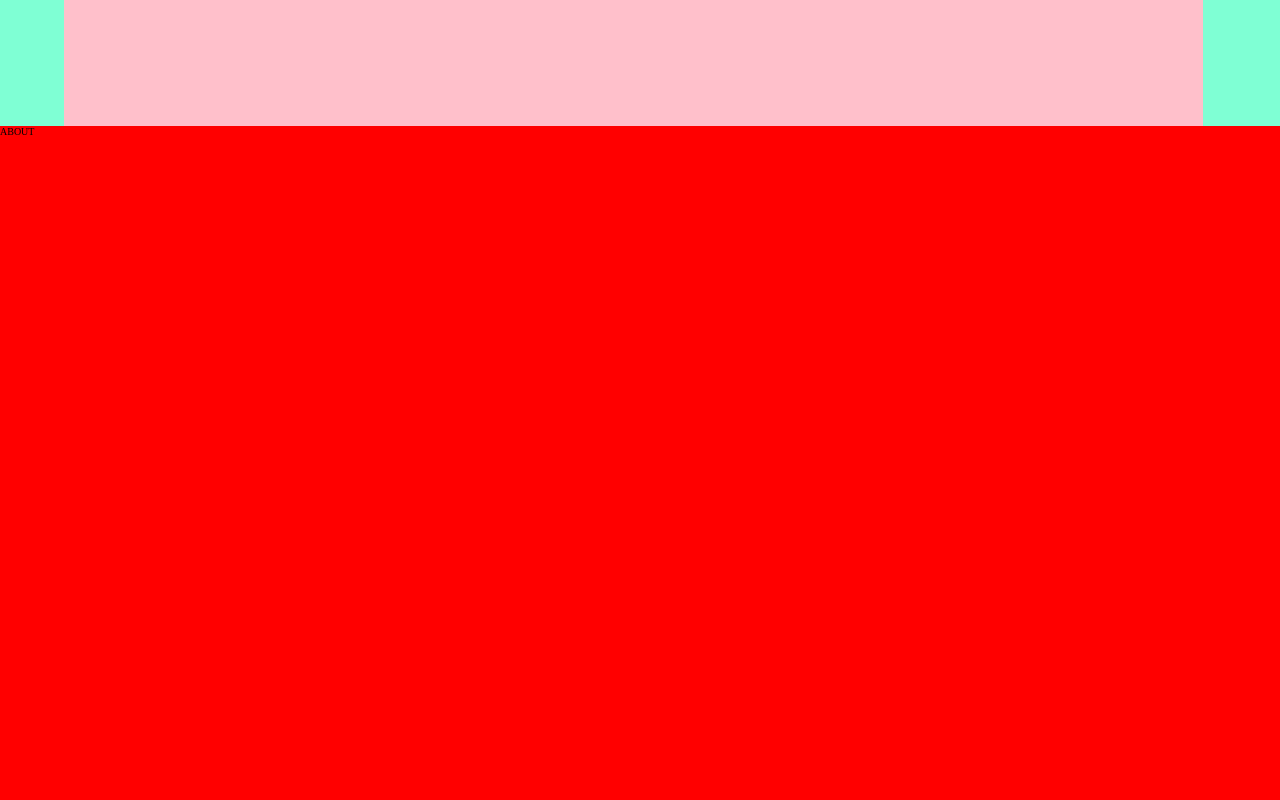
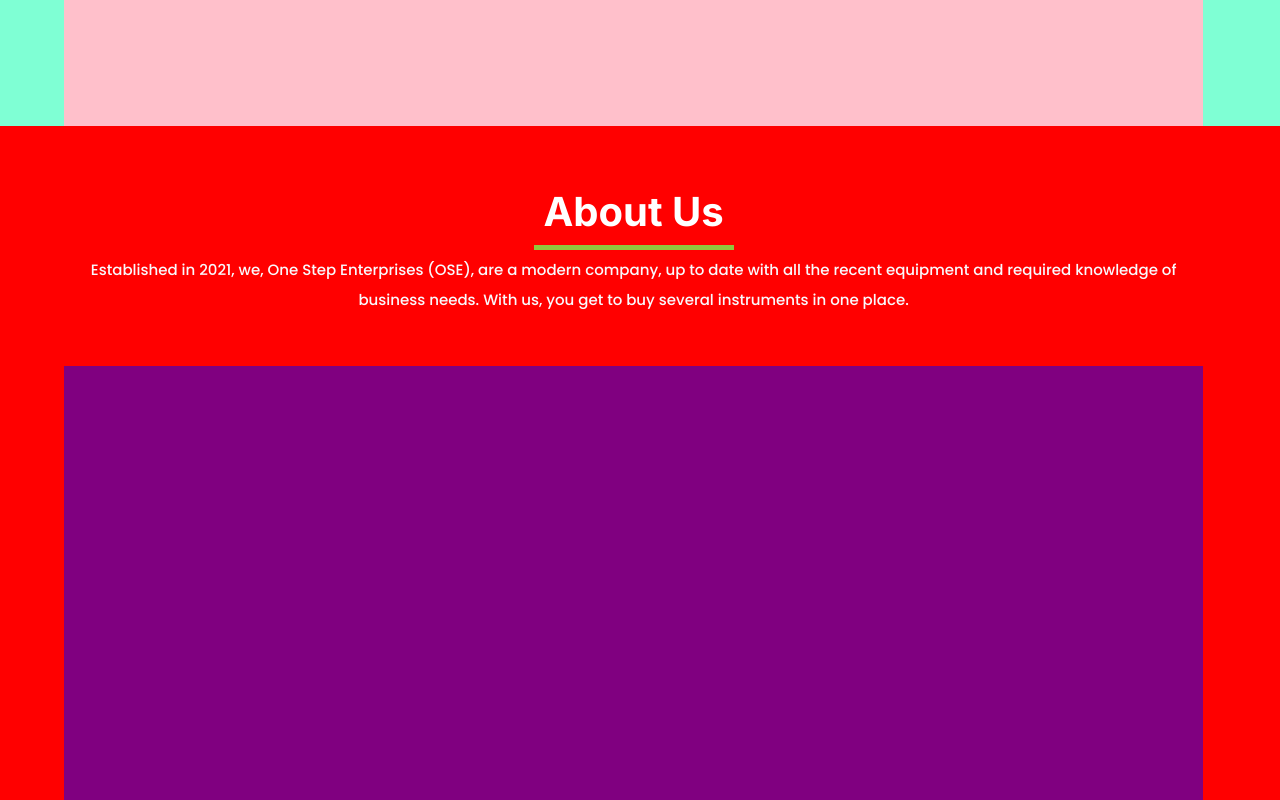
Before and after one commit to SyedOsamaBinAzhar/ose, a React (Create React App) app: page / in a window 1280 px wide. Shown: the part 540-1340 px from the top of the page. Built offline with nearby package versions, Linux system fonts and the light colour scheme.

Commit message:
about section heading layout ready.

```diff
--- a/public/index.html
+++ b/public/index.html
@@ -12,8 +12,8 @@
     <link rel="apple-touch-icon" href="%PUBLIC_URL%/logo192.png" />
 
     <link rel="preconnect" href="https://fonts.googleapis.com">
-<link rel="preconnect" href="https://fonts.gstatic.com" crossorigin>
-<link href="https://fonts.googleapis.com/css2?family=Inter:wght@100;200;300;400;500;700&display=swap" rel="stylesheet">
+    <link rel="preconnect" href="https://fonts.gstatic.com" crossorigin>
+    <link href="https://fonts.googleapis.com/css2?family=Inter:wght@100;200;300;400;500;700&family=Poppins:wght@200;300;500;600&display=swap" rel="stylesheet">
     <!--
       manifest.json provides metadata used when your web app is installed on a
       user's mobile device or desktop. See https://developers.google.com/web/fundamentals/web-app-manifest/
--- /dev/null
+++ b/src/pages/landingPage/aboutSection.css
@@ -0,0 +1,37 @@
+.aboutSection {
+    display: grid;
+    grid-template-rows: minmax(30vh, min-content) minmax(70vh, min-content);
+    grid-template-columns: 5vw 89vw 6vw;
+    grid-template-areas: ". headingRow ."
+                        ". contentRow .";
+}
+.headingRow{
+grid-area: headingRow;
+/* background-color: orange; */
+}
+.headingRow h1 {
+    font-family: Inter;
+    font-weight: 700;
+    font-size: 4rem;
+    line-height: 67px;
+    color: #FFFFFF;
+}
+.line {
+    width : 200px;
+    height : 5px;
+    background-color: #91C53D;
+}
+.headingRow p {
+    font-family: Poppins;
+    font-style: normal;
+    font-weight: normal;
+    font-size: 1.5rem;
+    line-height: 30px;
+    text-align: center;
+    color: #F9F9FC;
+    margin-top: 5px;
+}
+.contentRow{
+grid-area: contentRow;
+background-color: purple;
+}
--- /dev/null
+++ b/src/pages/landingPage/heroSection.css
@@ -0,0 +1,31 @@
+.heroSection{
+    display: grid;
+    grid-template-rows: minmax(15vh, min-content) minmax(65vh, min-content);
+    grid-template-columns: 5vw 89vw 6vw;
+    grid-template-areas: ". navbarCont ."
+                        ". contentCont .";
+}
+.navbarCont{
+    grid-area: navbarCont;
+    background-color: brown;
+}
+.contentCont{
+    grid-area: contentCont;
+    background-color: pink;
+}
+.contentCont h1 {
+    font-family: Inter;
+    font-weight: 700;
+    font-size: 4rem;
+    text-align: center;
+    color: #FFFFFF;
+}
+.contentCont p {
+    font-family: Inter;
+    font-weight: 400;
+    font-size: 1.5rem;
+    text-align: center;
+    color: #FFFFFF;
+    border: 1px solid black;
+    margin-top: 27px;
+}
--- a/src/pages/landingPage/landingPage.css
+++ b/src/pages/landingPage/landingPage.css
@@ -1,3 +1,5 @@
+/* MAKING GRIDS OVER HERE */
+
 .landingPageContainer {
     display: grid;
     grid-template-rows: minmax(80vh, min-content) minmax(100vh, min-content) minmax(140vh, min-content) minmax(50vh, min-content) minmax(50vh, min-content) minmax(5vh, min-content);
@@ -14,39 +16,8 @@
     position: relative;
     grid-area: heroSection;
     background-color: aquamarine;
-    display: grid;
-    grid-template-rows: minmax(15vh, min-content) minmax(65vh, min-content);
-    grid-template-columns: 5vw 89vw 6vw;
-    grid-template-areas: ". navbarCont ."
-                        ". contentCont .";
-    /* background-image: url("../../assets/landingPage/heroSection/heroImage.svg"); */
-    /* background-size: 100% 100%, cover; */
-    /* background: rgba(28, 35, 64, 0.8); */
 }
-.navbarCont{
-    grid-area: navbarCont;
-    background-color: brown;
-}
-.contentCont{
-    grid-area: contentCont;
-    background-color: pink;
-}
-.contentCont h1 {
-    font-family: Inter;
-    font-weight: 700;
-    font-size: 4rem;
-    text-align: center;
-    color: #FFFFFF;
-}
-.contentCont p {
-    font-family: Inter;
-    font-weight: 400;
-    font-size: 1.5rem;
-    text-align: center;
-    color: #FFFFFF;
-    border: 1px solid black;
-    margin-top: 27px;
-}
+
 .aboutSection{
     grid-area: aboutSection;
     background-color: red;
--- a/src/pages/landingPage/landingPage.jsx
+++ b/src/pages/landingPage/landingPage.jsx
@@ -1,6 +1,8 @@
 import React from 'react'
 import Navbar from '../../components/heroSection/navbar/navbar';
 import "./landingPage.css";
+import "./aboutSection.css";
+import "./heroSection.css";
 
 const LandingPage = () => {
   return (
@@ -12,7 +14,14 @@ const LandingPage = () => {
                 <p>Deals in : All kinds of industrail tools, fabrics, garments accessories, CMT manufacturing & general order suppliers .</p>
             </div>
         </div>
-        <div className="aboutSection">ABOUT</div>
+        <div className="aboutSection">
+            <div className="headingRow flex-col">
+                <h1>About Us</h1>
+                <div className="line"></div>
+                <p>Established in 2021, we, One Step Enterprises (OSE), are a modern company, up to date with all the recent equipment and required knowledge of business needs. With us, you get to buy several instruments in one place.</p>
+            </div>
+            <div className="contentRow"></div>
+        </div>
         <div className="whatWeOfferSection">whatWeOfferSection</div>
         <div className="clientsSection">clientsSection</div>
         <div className="footerSection">footerSection</div>
```
